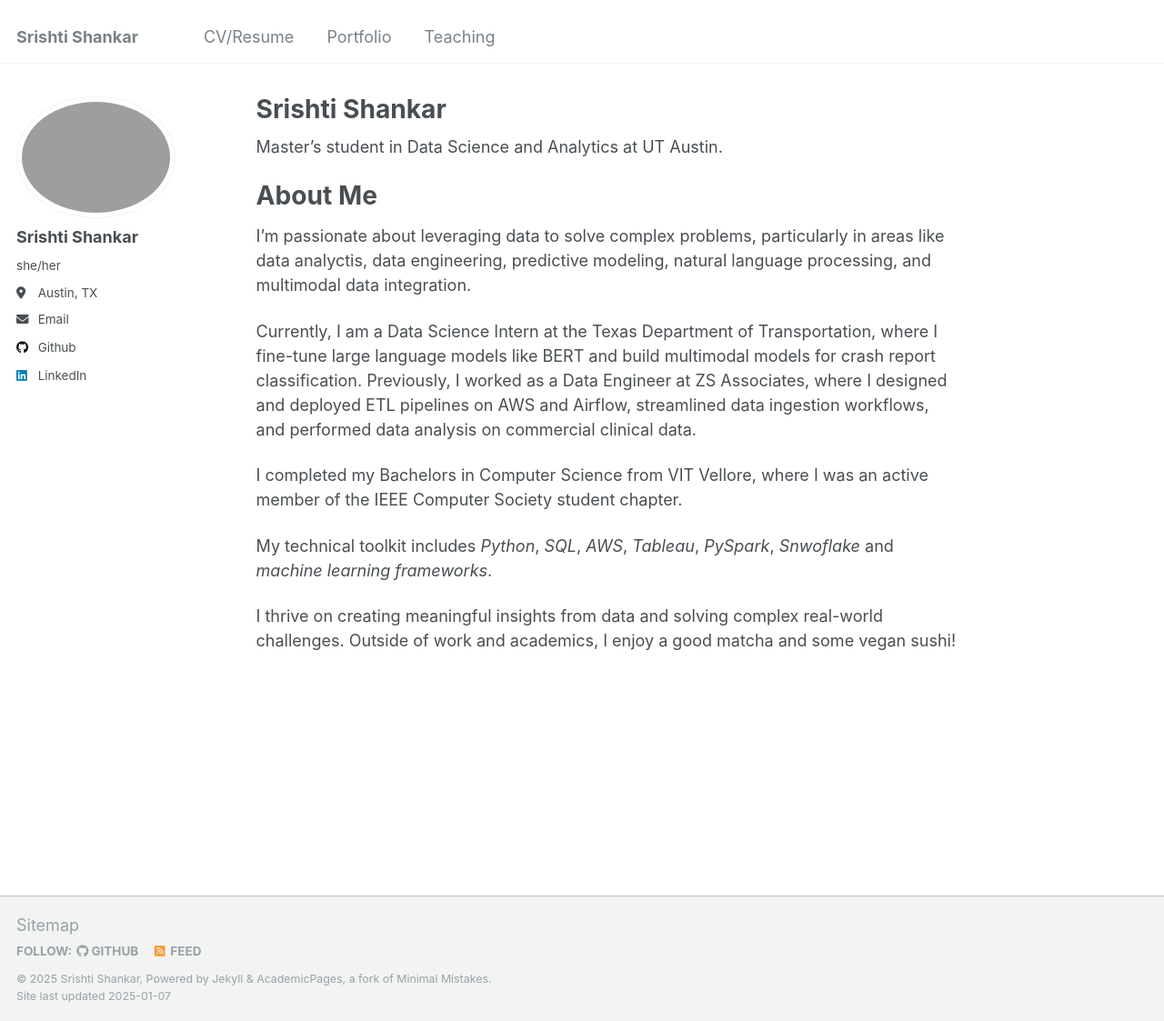
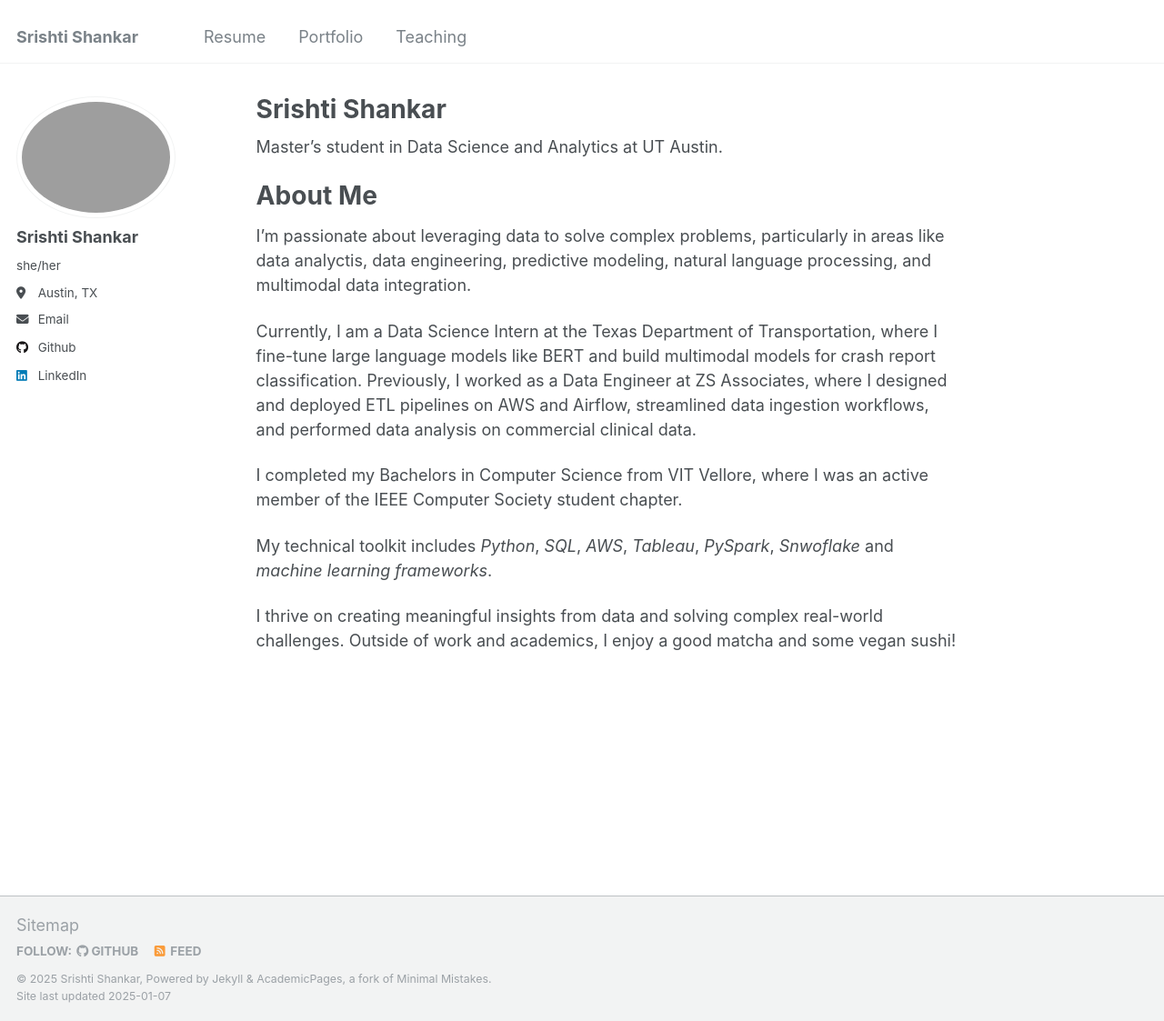
Before and after one commit to srishtishankar/srishtishankar.github.io, a Jekyll site: the page built from _pages/about.md, in a window 1280 px wide and 1123 px high. Shown: the whole window at 91% size. Built offline with Jekyll 4.4.1, drawn with Linux system fonts in a browser that asks for light colours.

```diff
--- a/_data/navigation.yml
+++ b/_data/navigation.yml
@@ -11,8 +11,8 @@ main:
   # - title: "Talks"
   #   url: /talks/
 
-  - title: "CV/Resume"
-    url: /cv/
+  - title: "Resume"
+    url: /resume/
 
   - title: "Portfolio"
     url: /portfolio/
```
